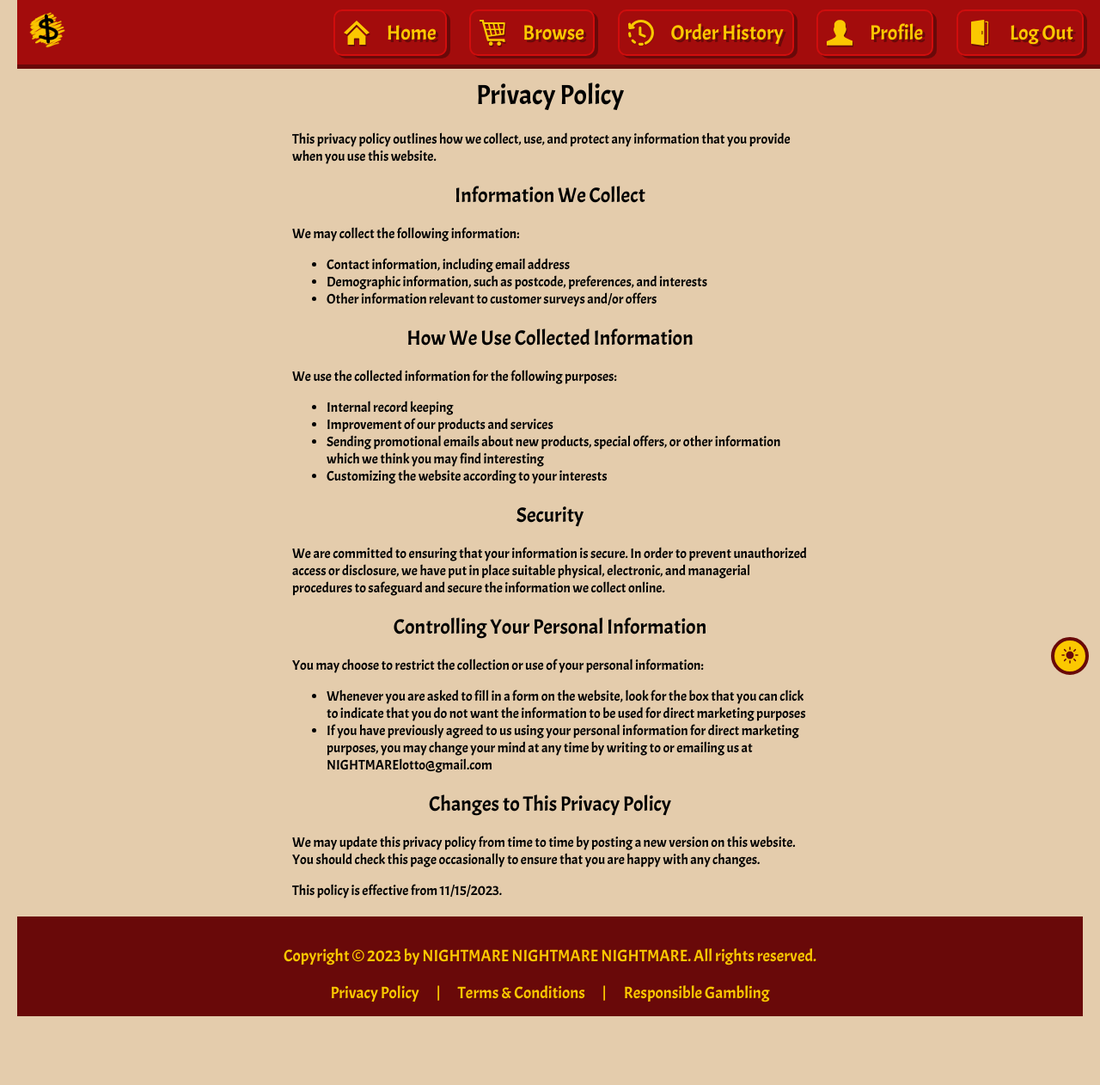
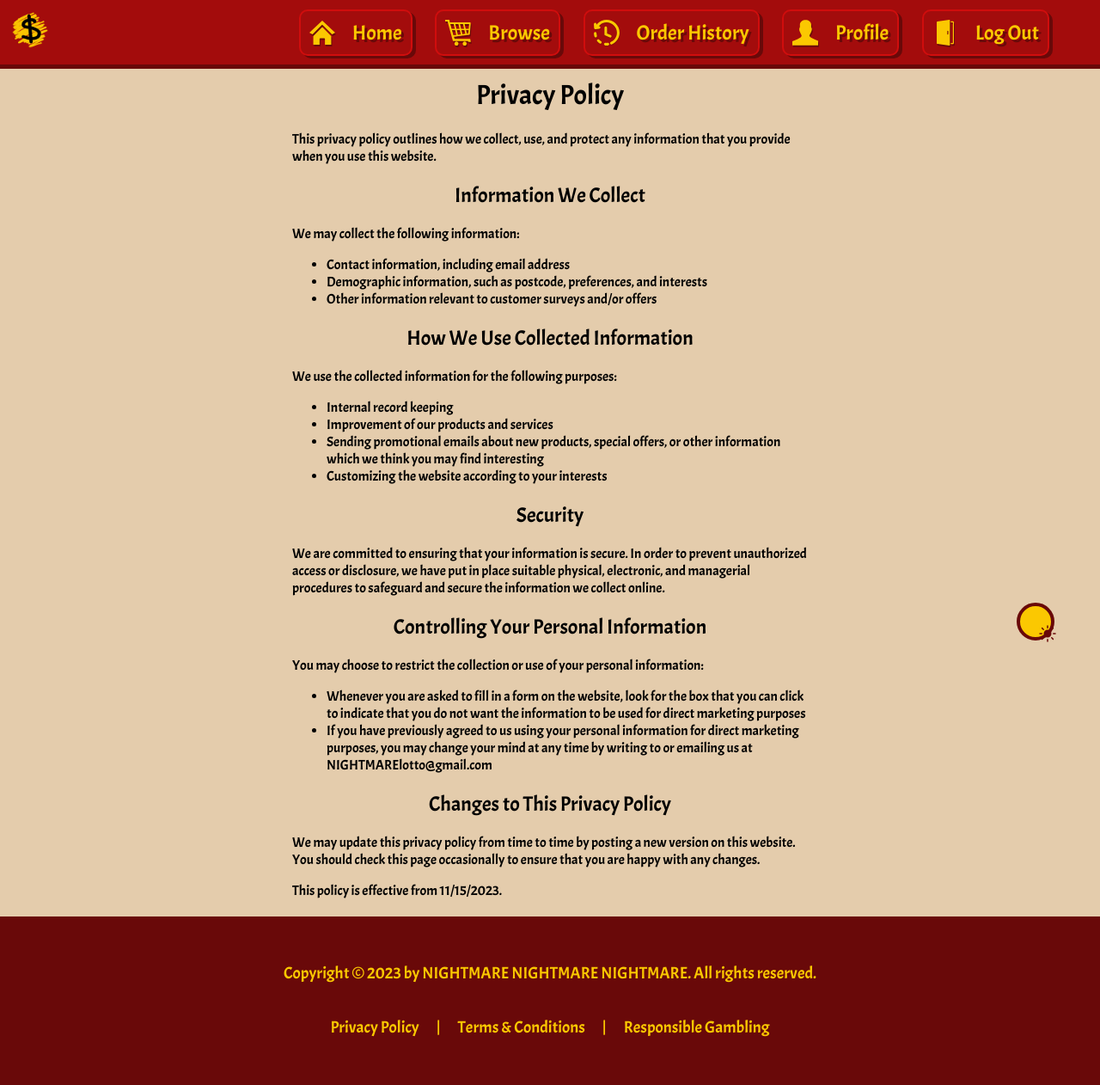
Before and after one commit to Gowtham1Moorthy/python-fullstack, a Django app: page /privacy/ in a window 1280 px wide. Shown: the whole page at 86% size. Before the commit the page ends 1182 px from the top, so only its background shows below. Run offline with Django 4.2, Linux system fonts and the light colour scheme.

Commit message:
privacy style commit

```diff
--- a/LPSApp/static/css/privacy.css
+++ b/LPSApp/static/css/privacy.css
@@ -0,0 +1,15 @@
+div {
+    font-family: Arial, sans-serif;
+    margin: 20px;
+}
+#content-container {
+    text-align: left;
+    max-width: 600px;
+    margin: 0 auto; /* Center the container horizontally */
+}
+h1, h2 {
+    text-align: center;
+}
+h2 {
+    margin-top: 20px;
+}
--- a/LPSApp/templates/privacy.html
+++ b/LPSApp/templates/privacy.html
@@ -3,23 +3,7 @@
 {% block content %}
   <head>
     <title>Privacy Policy</title>
-    <style>
-      body {
-        font-family: Arial, sans-serif;
-        margin: 20px;
-      }
-      #content-container {
-        text-align: left;
-        max-width: 600px;
-        margin: 0 auto; /* Center the container horizontally */
-      }
-      h1, h2 {
-        text-align: center;
-      }
-      h2 {
-        margin-top: 20px;
-      }
-    </style>
+    <link rel="stylesheet" type="text/css" href="../static/css/privacy.css">
   </head>
   <div id="content-container">
 
```
